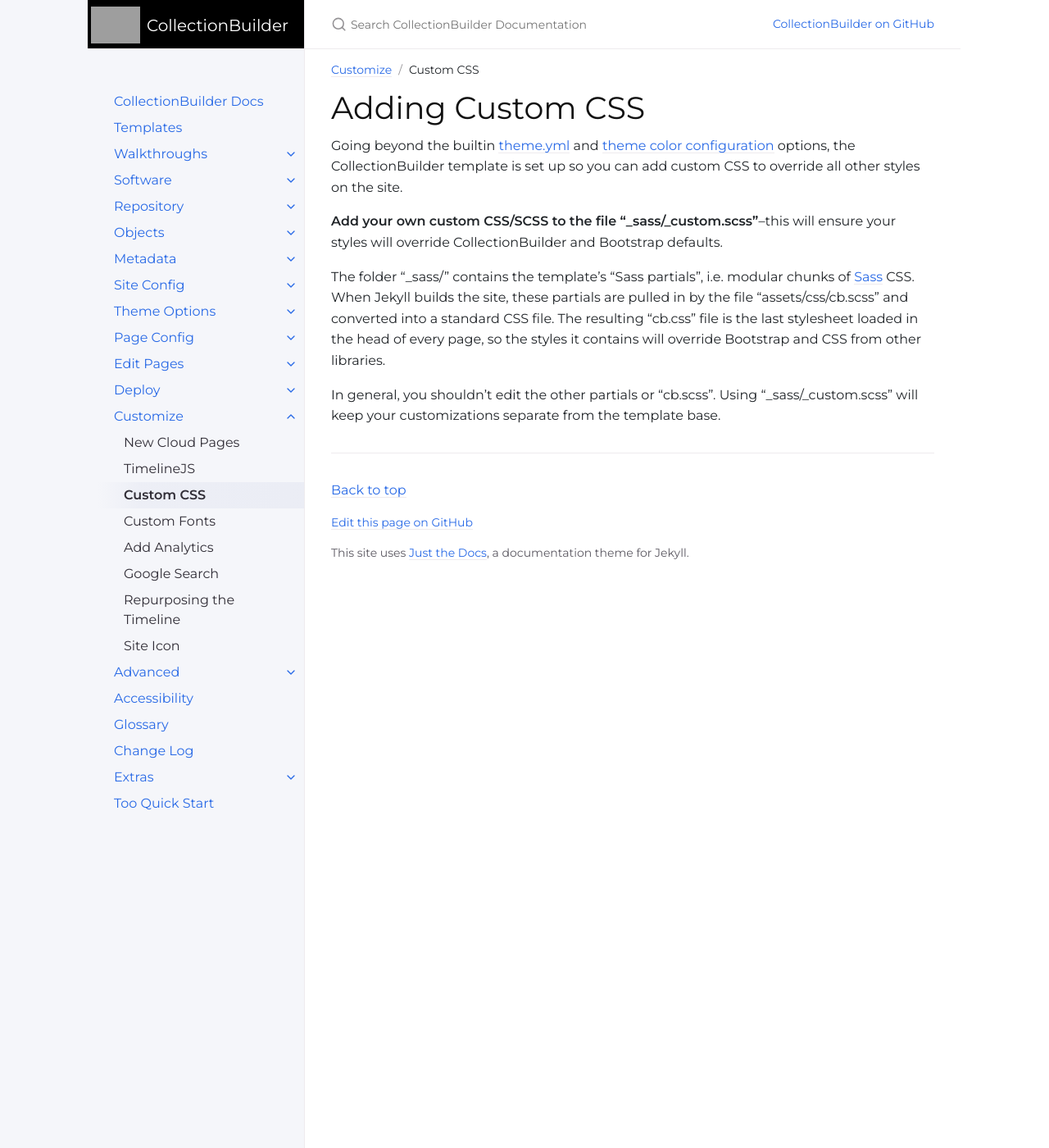
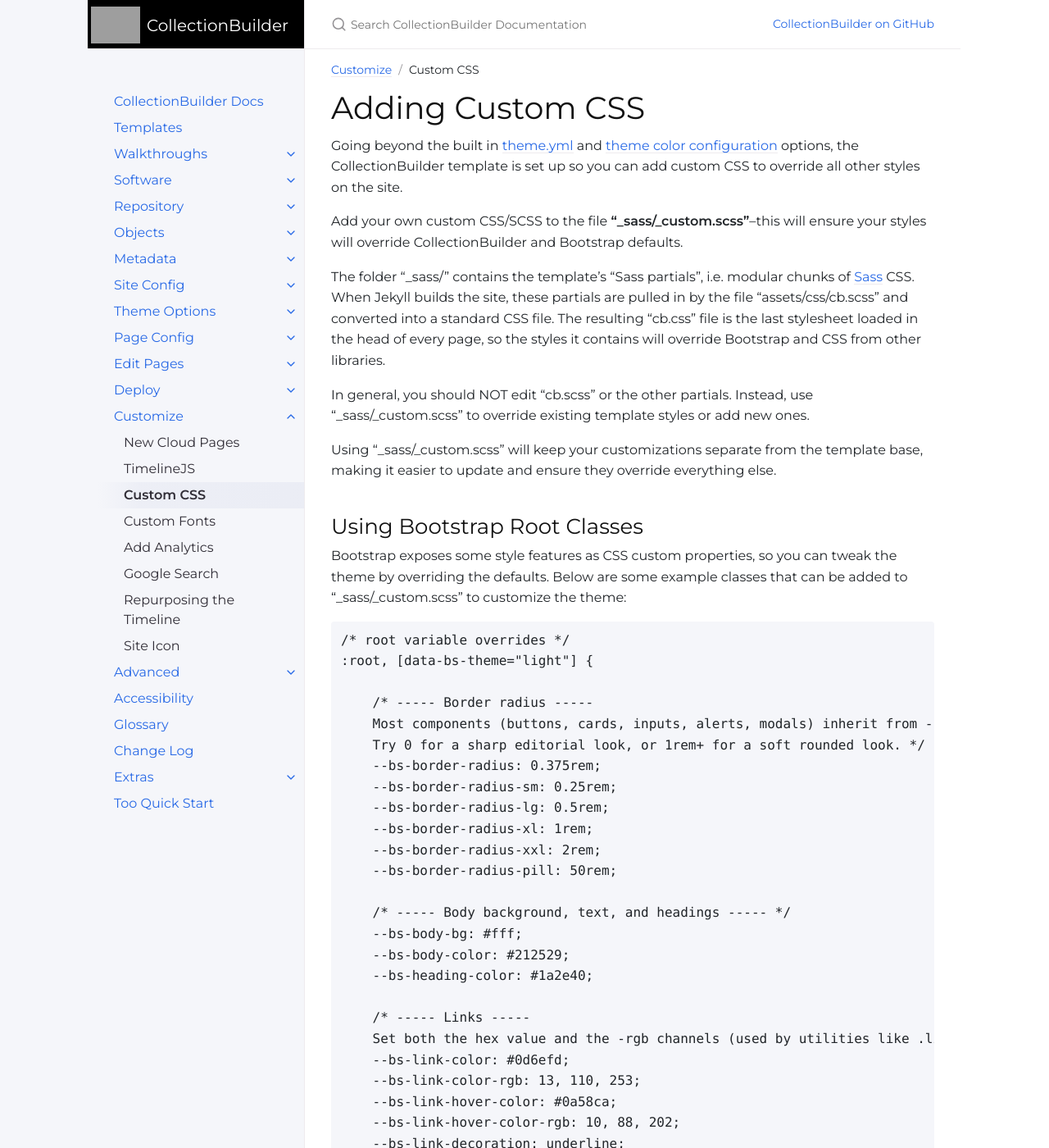
Before and after one commit to CollectionBuilder/cb-docs, a Jekyll site: the page built from docs/add-more/custom-css.md, in a window 1280 px wide and 1400 px high. Shown: the whole window at 82% size. Built offline with Jekyll 4.4.1, drawn with Linux system fonts in a browser that asks for light colours; comment, search, counter and statistics services are not loaded; some of the changed text lies outside the part shown.

Commit message:
add root css variable override notes

````diff
--- a/docs/add-more/custom-css.md
+++ b/docs/add-more/custom-css.md
@@ -6,13 +6,106 @@ nav_order: 4
 
 # Adding Custom CSS
 
-Going beyond the builtin [theme.yml]({{ '/docs/theme/' | relative_url }}) and [theme color configuration]({{ '/docs/customization/config-theme-colors/' | relative_url }}) options, the CollectionBuilder template is set up so you can add custom CSS to override all other styles on the site.
+Going beyond the built in [theme.yml]({{ '/docs/theme/' | relative_url }}) and [theme color configuration]({{ '/docs/customization/config-theme-colors/' | relative_url }}) options, the CollectionBuilder template is set up so you can add custom CSS to override all other styles on the site.
 
-**Add your own custom CSS/SCSS to the file "_sass/_custom.scss"**--this will ensure your styles will override CollectionBuilder and Bootstrap defaults.
+Add your own custom CSS/SCSS to the file **"_sass/_custom.scss"**--this will ensure your styles will override CollectionBuilder and Bootstrap defaults.
 
 The folder "_sass/" contains the template's "Sass partials", i.e. modular chunks of [Sass](https://sass-lang.com/) CSS.
 When Jekyll builds the site, these partials are pulled in by the file "assets/css/cb.scss" and converted into a standard CSS file.
 The resulting "cb.css" file is the last stylesheet loaded in the head of every page, so the styles it contains will override Bootstrap and CSS from other libraries.
 
-In general, you shouldn't edit the other partials or "cb.scss".
-Using "_sass/_custom.scss" will keep your customizations separate from the template base.
+In general, you should NOT edit "cb.scss" or the other partials.
+Instead, use "_sass/_custom.scss" to override existing template styles or add new ones.
+
+Using "_sass/_custom.scss" will keep your customizations separate from the template base, making it easier to update and ensure they override everything else.
+
+## Using Bootstrap Root Classes
+
+Bootstrap exposes some style features as CSS custom properties, so you can tweak the theme by overriding the defaults.
+Below are some example classes that can be added to "_sass/_custom.scss" to customize the theme:
+
+```
+/* root variable overrides */
+:root, [data-bs-theme="light"] {
+
+    /* ----- Border radius -----
+    Most components (buttons, cards, inputs, alerts, modals) inherit from --bs-border-radius.
+    Try 0 for a sharp editorial look, or 1rem+ for a soft rounded look. */
+    --bs-border-radius: 0.375rem;
+    --bs-border-radius-sm: 0.25rem;
+    --bs-border-radius-lg: 0.5rem;
+    --bs-border-radius-xl: 1rem;
+    --bs-border-radius-xxl: 2rem;
+    --bs-border-radius-pill: 50rem;
+
+    /* ----- Body background, text, and headings ----- */
+    --bs-body-bg: #fff;
+    --bs-body-color: #212529;
+    --bs-heading-color: #1a2e40;
+
+    /* ----- Links -----
+    Set both the hex value and the -rgb channels (used by utilities like .link-opacity-*). Keep them in sync. */
+    --bs-link-color: #0d6efd;
+    --bs-link-color-rgb: 13, 110, 253;
+    --bs-link-hover-color: #0a58ca;
+    --bs-link-hover-color-rgb: 10, 88, 202;
+    --bs-link-decoration: underline;
+
+    /* ----- Borders and dividers ----- */
+    --bs-border-color: #dee2e6;
+    --bs-border-width: 1px;
+
+    /* ----- Theme color utilities -----
+    These -rgb channels drive .bg-primary, .text-primary, .border-primary, .text-bg-primary, etc.
+    (Buttons are separate) */
+    --bs-primary-rgb: 13, 110, 253;
+    --bs-secondary-rgb: 108, 117, 125;
+    --bs-success-rgb: 25, 135, 84;
+    --bs-danger-rgb: 220, 53, 69;
+    --bs-warning-rgb: 255, 193, 7;
+    --bs-info-rgb: 13, 202, 240;
+    --bs-light-rgb: 248, 249, 250;
+    --bs-dark-rgb: 33, 37, 41;
+
+    /* ----- Subtle background/border tiers -----
+        Used by .bg-body-secondary, card caps, list group actions, etc. */
+    --bs-secondary-bg: #e9ecef;
+    --bs-tertiary-bg: #f8f9fa;
+    --bs-secondary-color: rgba(33, 37, 41, 0.75);
+
+    /* ----- Typography -----
+    Alternative to using "_data/theme.yml" (base-font-family, base-font-size) if you are loading a font via font-cdn */
+    --bs-body-font-family: Georgia, "Times New Roman", serif;
+    --bs-body-font-size: 1rem;
+    --bs-body-font-weight: 400;
+    --bs-body-line-height: 1.5;
+}
+
+/* component level override examples */
+/* Buttons example */
+.btn-primary {
+    --bs-btn-bg: #33638e;
+    --bs-btn-border-color: #33638e;
+    --bs-btn-hover-bg: #2a527a;
+    --bs-btn-hover-border-color: #2a527a;
+    --bs-btn-active-bg: #24466a;
+    --bs-btn-active-border-color: #24466a;
+    --bs-btn-disabled-bg: #33638e;
+    --bs-btn-disabled-border-color: #33638e;
+}
+
+/* Cards */
+.card {
+    --bs-card-border-color: transparent;
+    --bs-card-box-shadow: var(--bs-box-shadow-sm);
+    box-shadow: var(--bs-card-box-shadow);
+}
+
+/* Navbar (colors are usually set in _data/theme.yml navbar-background / navbar-color, but spacing/behavior tweaks can go here):
+.navbar {
+    --bs-navbar-padding-y: 0.75rem;
+    --bs-navbar-brand-font-size: 1.5rem;
+}
+
+
+```
````
Also changed, not shown: docs/add-more/analytics.md (+1 -0 lines).
